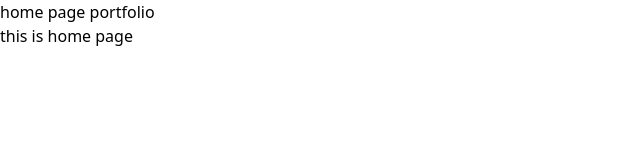
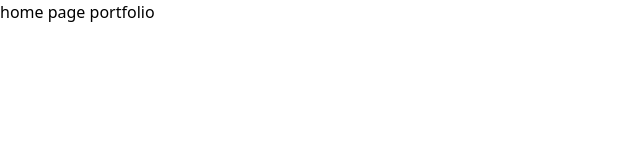
Before and after one commit to mehediweb01/portfolio, a Next.js app: page / in a window 1280 px wide. Shown: the top 160 px of the page, without its empty margins (0-640 px from the left). Built offline with nearby package versions, Linux system fonts and the light colour scheme.

Commit message:
testing vscode git

```diff
--- a/app/page.js
+++ b/app/page.js
@@ -2,7 +2,6 @@ const Home = () => {
   return (
     <div>
       <h1>home page portfolio</h1>
-      <p>this is home page</p>
     </div>
   );
 };
```
